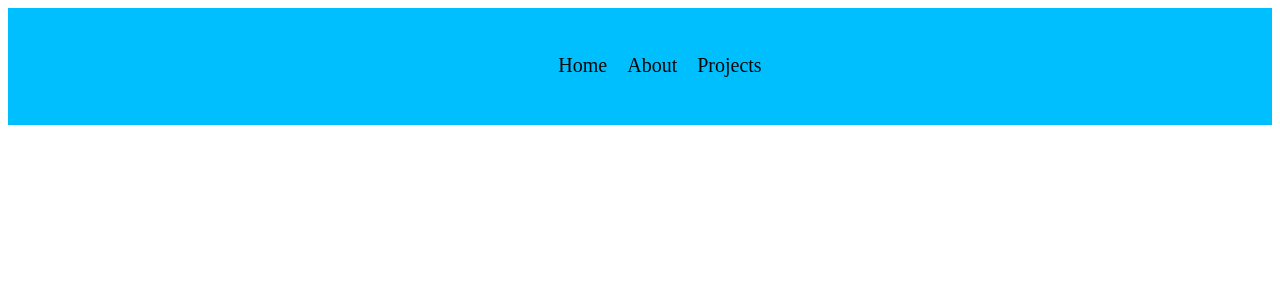
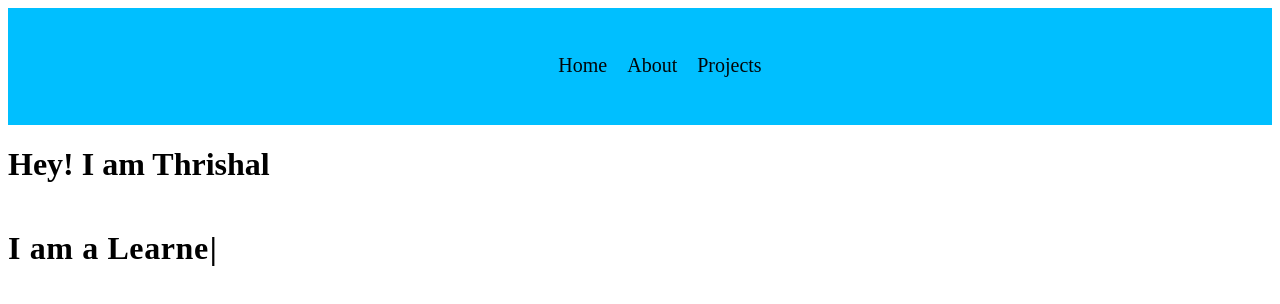
Before and after one commit to Thrishalmadasu/My_Portfolio, a React (Create React App) app in the folder portfolio/: page / in a window 1280 px wide. Shown: the top 304 px of the page. Built offline with nearby package versions, Linux system fonts and the light colour scheme.

Commit message:
Added Type Writer Effect

```diff
--- a/portfolio/src/App.js
+++ b/portfolio/src/App.js
@@ -4,12 +4,17 @@ import Lottie from  "lottie-react";
 import nightsky from "./LottieFiles/night-sky.json";
 import Projects from './components/Projects';
 import Navbar from './components/Navbar';
+import Typed from './components/Typed';
 
 
 function App() {
   return (
     <div>
       <Navbar />
+      <h1>
+        Hey! I am Thrishal
+      </h1>
+      <Typed />
     </div>
   );
 }
--- /dev/null
+++ b/portfolio/src/components/Typed.js
@@ -0,0 +1,20 @@
+import React from 'react';
+import Typewriter from  'typewriter-effect';
+
+const Typed = () => {
+  return (
+    <div className="TypeEffect">
+      <Typewriter
+        options={{
+          strings: ['I am a Problem Solver','I am a Learner'],
+          autoStart: true,
+          loop: true,
+          delay: 70,
+          deleteSpeed:20,
+        }}
+      />
+    </div>
+  )
+}
+
+export default Typed
--- a/portfolio/src/index.css
+++ b/portfolio/src/index.css
@@ -89,3 +89,12 @@ nav ul li a {
 nav ul li a:hover {
   color: #ddd;
 }
+
+/* Typed */
+
+.TypeEffect{
+  padding: 25px 0px;
+  font-weight: 600;
+  font-size: 32px;
+  letter-spacing: 0.6px;
+}
```
